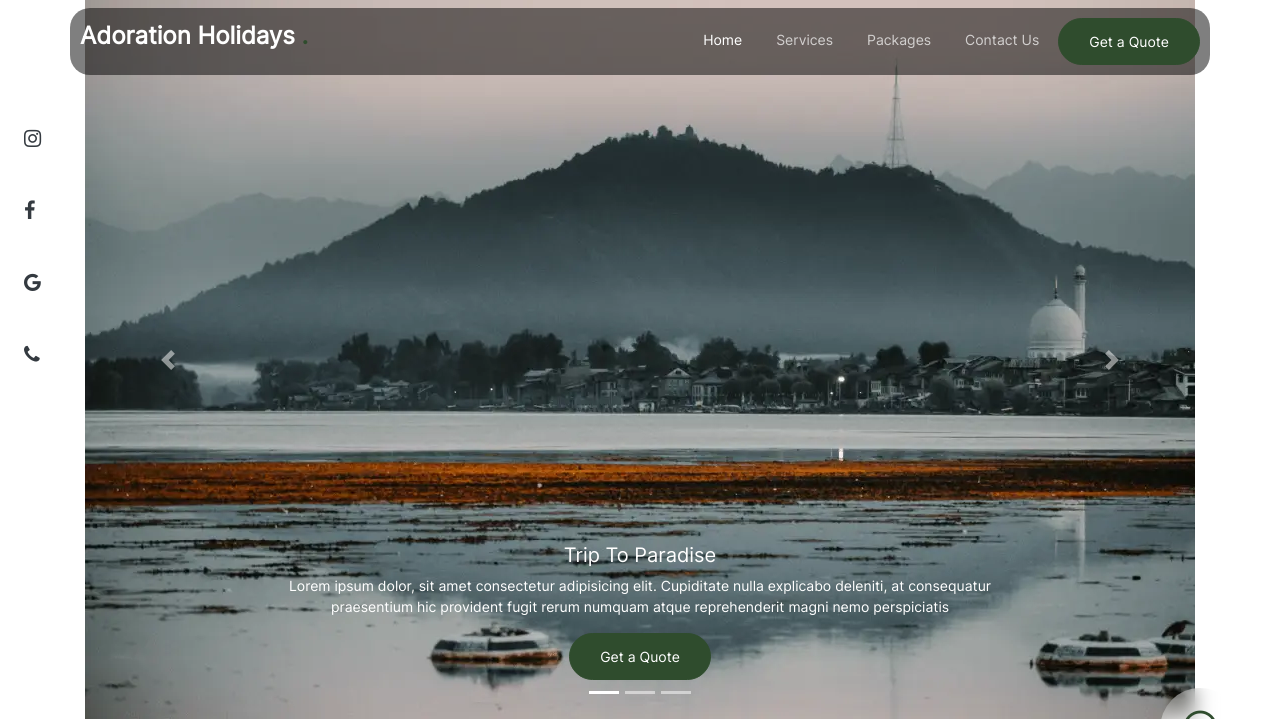
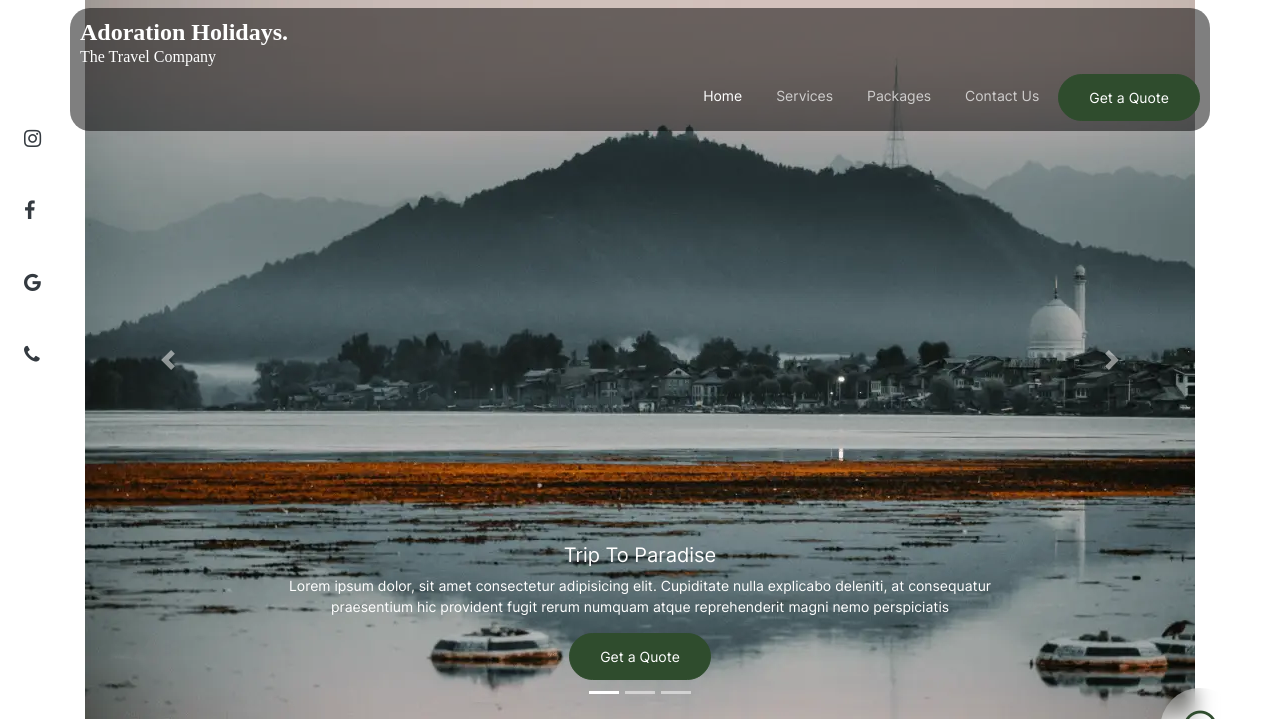
Before and after one commit to aalimaslam/AdorationHolidays, a Django app: page / in a window 1280 px wide. Shown: the top 719 px of the page. Run offline with Django 4.2, Linux system fonts and the light colour scheme; data that the repository does not hold is empty; parts of the project's set-up code (start-up, migrations or seed data) failed here and were passed over; some libraries are stand-ins or nearby versions; some web fonts are replaced.

Commit message:
Update index.html

```diff
--- a/templates/index.html
+++ b/templates/index.html
@@ -28,7 +28,7 @@
   <link rel="stylesheet" href="{% static 'css/aos.css' %}">
   <link rel="stylesheet" href="{% static 'css/style.css' %}">
 
-  <title>Adoration Holidays</title>
+  <title>Adoration Holidays | The Travel Company</title>
 </head>
 
 <body>
@@ -46,7 +46,7 @@
   <nav class="site-nav  my-3">
     <div class="container fixed-top nav-top rounded-20 my-2">
       <div class="site-navigation align-items-center">
-        <a href="/" class="logo m-0 color-primary">Adoration Holidays <span class="text-primary">.</span></a>
+        <a href="/" class="logo h2 m-0 color-primary">Adoration Holidays.<br><h6 class="h6">The Travel Company</h6></a>
 
         <ul class="js-clone-nav d-none d-lg-inline-block text-left site-menu float-right">
           <li class="active"><a href="#home" class="color-primary">Home</a></li>
```
